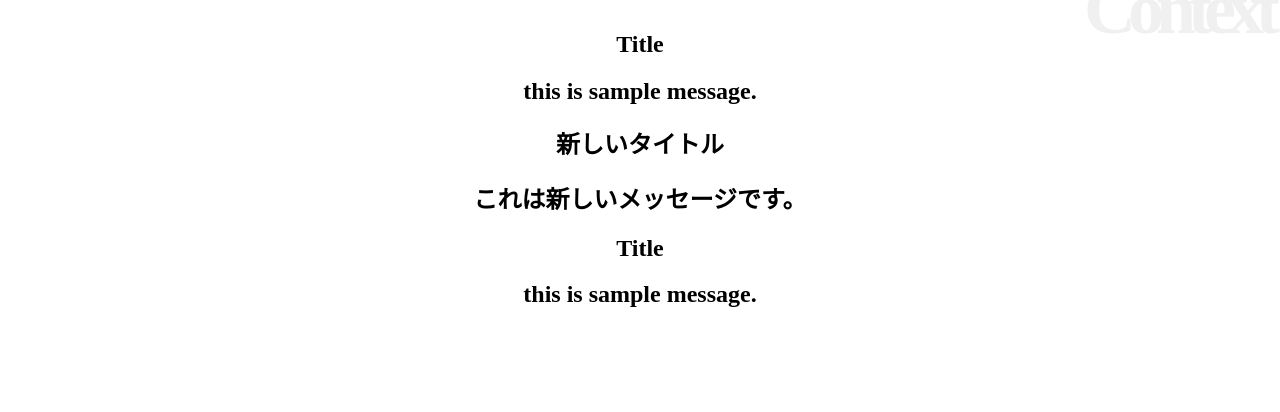
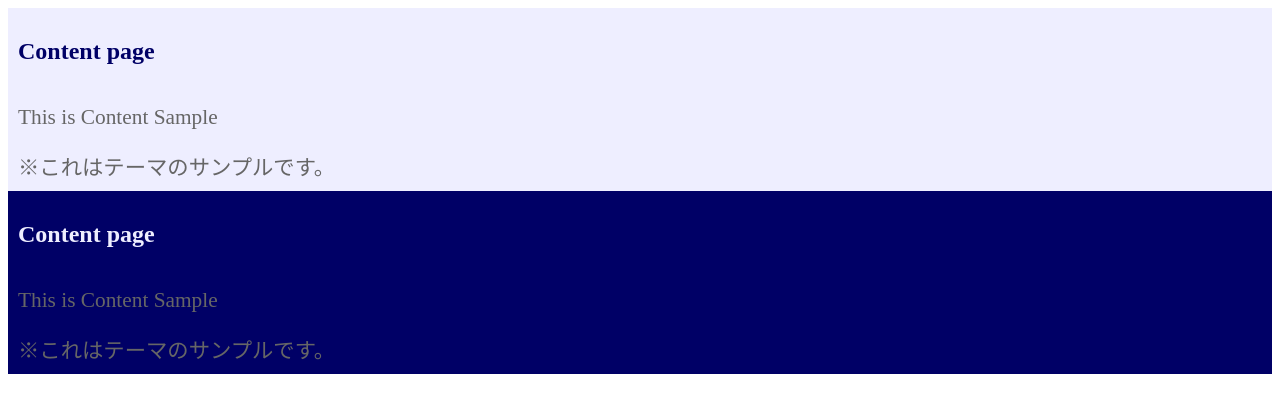
Before and after one commit to wakazoku/sample_react, a React (Create React App) app: page / in a window 1280 px wide. Shown: the top 412 px of the page. Built offline with nearby package versions, Linux system fonts and the light colour scheme.

Commit message:
contextとproviderでテーマ切り替え

```diff
--- a/src/App.js
+++ b/src/App.js
@@ -1,55 +1,65 @@
 import React, { Component } from "react";
 import "./App.css";
 
-let data = {
-  title: "Title",
-  message: "this is sample message."
+let theme = {
+  light: {
+    backgroundColor: "#eef",
+    color: "#006",
+    padding: "10px"
+  },
+  dark: {
+    backgroundColor: "#006",
+    color: "#eef",
+    padding: "10px"
+  }
 };
 
-const SampleContext = React.createContext(data);
+const ThemeContext = React.createContext(theme);
 
 export default class App extends Component {
-  newdata = {
-    title: "新しいタイトル",
-    message: "これは新しいメッセージです。"
-  };
+  static contextType = ThemeContext;
 
   render() {
     return (
-      <div className="App">
-        <h1>Context</h1>
-        <Title />
-        <Message />
-        <SampleContext.Provider value={this.newdata}>
-          <Title />
-          <Message />
-        </SampleContext.Provider>
-        <Title />
-        <Message />
+      <div>
+        <ThemeContext.Provider value={theme.light}>
+          <div style={this.context}>
+            <Title value="Content page" />
+            <Message value="This is Content Sample" />
+            <Message value="※これはテーマのサンプルです。" />
+          </div>
+        </ThemeContext.Provider>
+        <ThemeContext.Provider value={theme.dark}>
+          <div style={this.context}>
+            <Title value="Content page" />
+            <Message value="This is Content Sample" />
+            <Message value="※これはテーマのサンプルです。" />
+          </div>
+        </ThemeContext.Provider>
       </div>
     );
   }
 }
 
 class Title extends Component {
-  static contextType = SampleContext;
+  static contextType = ThemeContext;
 
   render() {
     return (
-      <div>
-        <h2>{this.context.title}</h2>
+      <div style={this.context}>
+        <h2>{this.props.value}</h2>
       </div>
     );
   }
 }
 
 class Message extends Component {
-  static contextType = SampleContext;
+  static contextType = ThemeContext;
 
   render() {
     return (
-      <div>
-        <h2>{this.context.message}</h2>
+      <div style={this.context}>
+        <p>{this.props.value}</p>
       </div>
     );
   }
```
